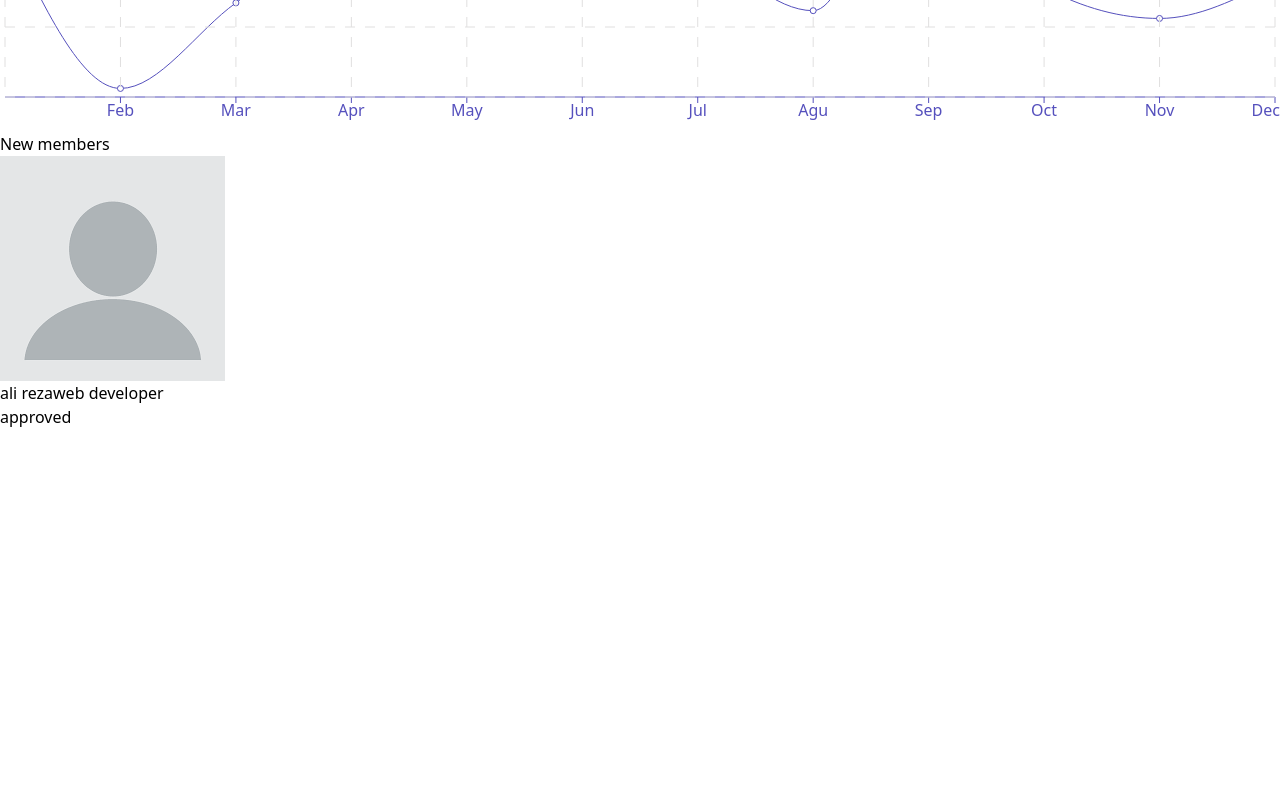
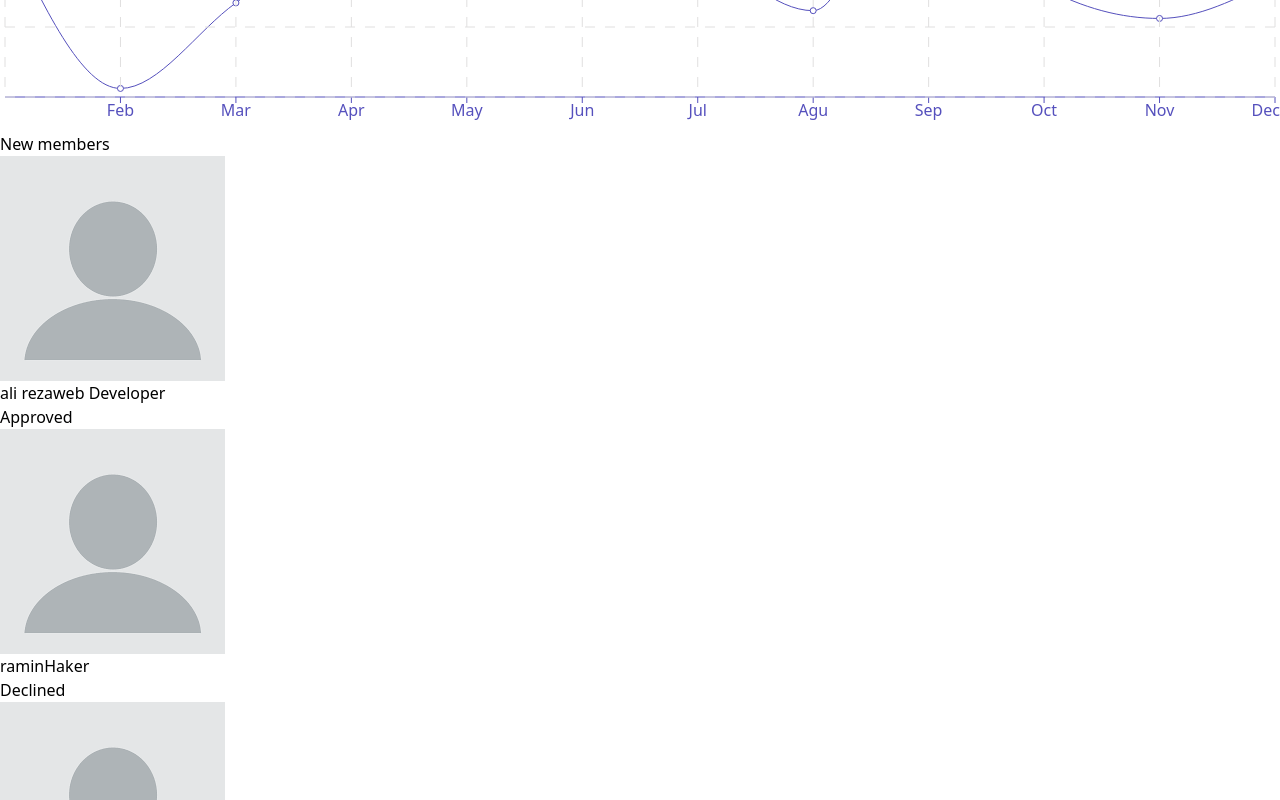
Before and after one commit to sahand-mahdilu/CMS-React, a React (Vite) app: page / in a window 1280 px wide. Shown: the part 2980-3780 px from the top of the page. Before the commit the page ends 3409 px from the top, so only its background shows below. Built offline with nearby package versions, Linux system fonts and the light colour scheme.

Commit message:
feat : left sidget completed

```diff
--- a/src/Components/LeftWidget.jsx
+++ b/src/Components/LeftWidget.jsx
@@ -1,22 +1,41 @@
 import React from 'react'
+import { NewMembers } from '../Datas/NewMembers'
 
 export default function LeftWidget() {
+
+    let members = NewMembers
+    console.log(members);
   return (
-    <div>
+    <div className='w-full'>
         <div>
-            <h2 className='font-bold'>New members</h2>
-            <div>
+            <h2 className='font-bold pb-2'>New members</h2>
+
+            {
+                members.map(member=>{
+
+                    return(
+                        <div className='flex justify-between mt-2'>
                 <div className='img-contaner size-12 rounded-full overflow-hidden'>
                     <img className='w-full h-full' src="./images/profile.png" alt="" />
                 </div>
                 <div className='flex flex-col  items-center'>
-                    <span className='font-semibold'>ali reza</span>
-                    <span className='text-gray-400' >web developer</span>
+                    <span className='font-semibold'>{member.name}</span>
+                    <span className='text-gray-400' >{member.title}</span>
                 </div>
                 <div>
-                    <button className='bg-green-300 px-2 rounded-lg'>approved</button>
+                    <button className={`px-2 rounded-lg ${member.status==="Approved"? "bg-green-300": member.status==="Pending"?"bg-blue-400": "bg-red-400" }`}>{member.status}</button>
                 </div>
             </div>
+
+                    )
+                })
+
+
+            }
+
+
+
+
         </div>
 
     </div>
--- /dev/null
+++ b/src/Datas/NewMembers.js
@@ -0,0 +1,10 @@
+let NewMembers=[
+
+    {id:1,name:"ali reza", title:"web Developer", status:"Approved" },
+    {id:2,name:"ramin", title:"Haker", status:"Declined" },
+    {id:3,name:"farza", title:"SEO eng", status:"Approved" },
+    {id:4,name:"fashid", title:"designer", status:"Pending" },
+]
+
+
+export{NewMembers}
```
